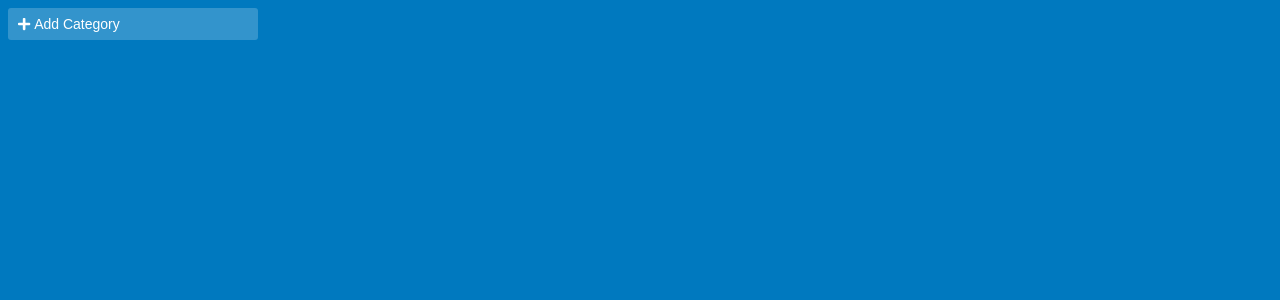
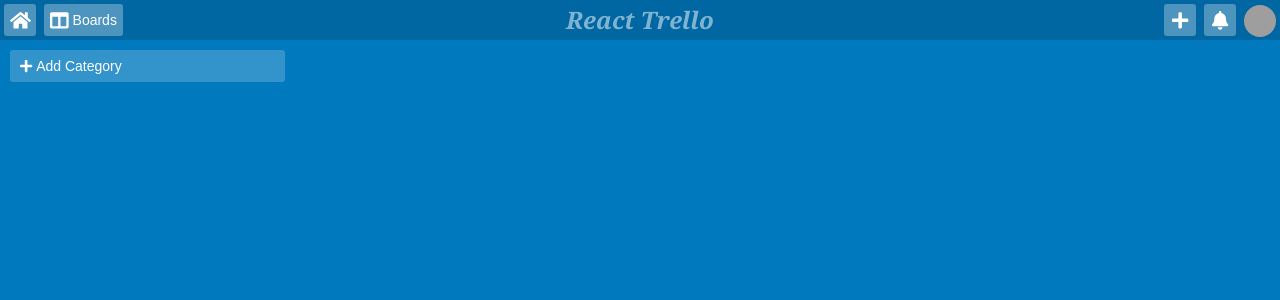
Before and after one commit to ajulienne/kanban, a React (Create React App) app: page /board/1234 in a window 1280 px wide. Shown: the top 300 px of the page. Built offline with nearby package versions, Linux system fonts and the light colour scheme; grey boxes are pictures that could not be loaded.

Commit message:
Add react router and Header components

```diff
--- a/package.json
+++ b/package.json
@@ -19,6 +19,7 @@
     "react-markdown": "^4.3.1",
     "react-modal": "^3.11.2",
     "react-redux": "^7.2.0",
+    "react-router-dom": "^5.1.2",
     "react-scripts": "3.4.0",
     "react-textarea-autosize": "^7.1.2",
     "redux": "^4.0.5"
--- a/src/components/app/App.jsx
+++ b/src/components/app/App.jsx
@@ -5,6 +5,9 @@
 import { moveIssue, moveCategory } from "../../store/actions";
 import { Board } from "../board/Board";
 import produce from "immer";
+
+import { BrowserRouter, Switch, Route, Redirect } from "react-router-dom";
+import Header from "../header/Header";
 
 function App({ categories, issues, moveIssue, moveCategory }) {
   const onDragStart = ({ draggableId, type }) => {
@@ -60,6 +63,10 @@
   };
 
   return (
+    <BrowserRouter>
+      <Header />
+      <Switch>
+        <Route path="/board/:id">
           <DragDropContext onDragEnd={onDragEnd} onDragStart={onDragStart}>
             {categories && (
               <Board
@@ -72,6 +79,12 @@
               />
             )}
           </DragDropContext>
+        </Route>
+        <Route exact path="/">
+          <Redirect to="/board/1234" />
+        </Route>
+      </Switch>
+    </BrowserRouter>
   );
 }
 
--- a/src/components/app/App.scss
+++ b/src/components/app/App.scss
@@ -1,10 +1,3 @@
-.App {
-  display: grid;
-  grid-auto-columns: 250px;
-  grid-auto-flow: column;
-  grid-gap: 10px;
-}
-
 form {
   textarea {
     font-family: Arial, Helvetica, sans-serif;
--- a/src/components/board/Board.jsx
+++ b/src/components/board/Board.jsx
@@ -2,6 +2,7 @@
 import Category from "../category/Category";
 import { Droppable } from "react-beautiful-dnd";
 import AddButton from "../shared/add-button/AddButton";
+import "./Board.scss";
 
 export const Board = ({ categories, issues }) => {
   return (
@@ -12,7 +13,7 @@
     >
       {provided => (
         <div
-          className="App"
+          className="Board"
           {...provided.droppableProps}
           ref={provided.innerRef}
         >
--- /dev/null
+++ b/src/components/board/Board.scss
@@ -0,0 +1,7 @@
+.Board {
+  display: grid;
+  grid-auto-columns: 275px;
+  grid-auto-flow: column;
+  grid-gap: 10px;
+  padding: 10px;
+}
--- /dev/null
+++ b/src/components/header/Header.jsx
@@ -0,0 +1,43 @@
+import React from "react";
+import { Link } from "react-router-dom";
+import { FontAwesomeIcon } from "@fortawesome/react-fontawesome";
+import {
+  faHome,
+  faColumns,
+  faPlus,
+  faBell
+} from "@fortawesome/free-solid-svg-icons";
+import "./Header.scss";
+
+const Header = props => {
+  return (
+    <header>
+      <div id="navigation">
+        <Link to="/" className="button" title="Home">
+          <FontAwesomeIcon icon={faHome} size="lg" />
+        </Link>
+        <button className="button" title="Switch board">
+          <FontAwesomeIcon icon={faColumns} size="lg" /> Boards
+        </button>
+      </div>
+      <div id="logo">
+        <Link to="/" title="React Trello">
+          React Trello
+        </Link>
+      </div>
+      <div id="user-actions">
+        <button className="button" title="Create a new board">
+          <FontAwesomeIcon icon={faPlus} size="lg" />
+        </button>
+        <button className="button notifications" title="Notifications">
+          <FontAwesomeIcon icon={faBell} size="lg" />
+        </button>
+        <button class="avatar" title="User settings">
+          &nbsp;
+        </button>
+      </div>
+    </header>
+  );
+};
+
+export default Header;
--- /dev/null
+++ b/src/components/header/Header.scss
@@ -0,0 +1,82 @@
+header {
+  background-color: rgba(0, 0, 0, 0.15);
+  height: 32px;
+  padding: 4px;
+  display: flex;
+  color: #fff;
+  line-height: 32px;
+
+  #navigation {
+    flex: 1;
+    justify-content: flex-start;
+    a,
+    button {
+      margin-right: 8px;
+    }
+  }
+
+  #logo {
+    flex: 1;
+    justify-content: center;
+    text-align: center;
+    font-size: 24px;
+    font-weight: 600;
+
+    a {
+      font-family: Georgia, "Times New Roman", Times, serif;
+      font-style: italic;
+      opacity: 0.5;
+      &:hover {
+        opacity: 0.8;
+      }
+    }
+  }
+
+  #user-actions {
+    flex: 1;
+    justify-content: flex-end;
+    text-align: right;
+    button {
+      margin-left: 8px;
+    }
+  }
+
+  a {
+    text-decoration: none;
+    color: #fff;
+  }
+  button {
+    cursor: pointer;
+  }
+
+  .avatar {
+    background-image: url("https://picsum.photos/32");
+    border: none;
+    display: inline-block;
+    margin: 0;
+    width: 32px;
+    height: 32px;
+    border-radius: 50px;
+  }
+
+  .button {
+    cursor: pointer;
+    border: none;
+    outline: none;
+    color: #fff;
+    font-size: 1em;
+    height: 100%;
+    min-width: 32px;
+    text-align: center;
+    display: inline-block;
+    background-color: hsla(0, 0%, 100%, 0.3);
+    border-radius: 3px;
+
+    &:hover {
+      background-color: hsla(0, 0%, 100%, 0.2);
+    }
+    &:active {
+      background-color: hsla(0, 0%, 100%, 0.1);
+    }
+  }
+}
--- a/src/components/issue/Issue.jsx
+++ b/src/components/issue/Issue.jsx
@@ -57,7 +57,11 @@
             id={`issue-${data.id}`}
           >
             <div className="wrapper">
-              <div className="issue-title" onClick={openModal}>
+              <div
+                className="issue-title"
+                onClick={openModal}
+                title="Click to see the details of this issue"
+              >
                 {data.title}
                 {data.description && (
                   <div className="indicators">
@@ -67,6 +71,7 @@
               </div>
               <div className="issue-options">
                 <button
+                  title="Delete this issue"
                   className="action"
                   onClick={() => {
                     deleteIssue(data.id);
--- a/src/components/issue/Issue.scss
+++ b/src/components/issue/Issue.scss
@@ -1,7 +1,7 @@
 .issue {
   .wrapper {
     background-color: #fff;
-    padding: 10px;
+    padding: 2px;
     margin: 10px 0;
     border-radius: 3px;
     display: grid;
@@ -13,6 +13,7 @@
     cursor: pointer;
 
     .issue-title {
+      padding: 8px 0 8px 8px;
       .indicators {
         padding-top: 5px;
       }
@@ -23,8 +24,8 @@
     }
 
     .issue-options {
+      padding: 8px;
       z-index: 50;
-      white-space: nowrap;
     }
     &.dragging {
       transform: rotate(2deg);
--- a/src/index.scss
+++ b/src/index.scss
@@ -5,6 +5,7 @@
   color: rgb(23, 43, 77);
   font-size: 14px;
   background-color: rgb(0, 121, 191);
+  margin: 0;
 }
 
 button.action {
```
Also changed, not shown: 1 other file (tests, documents, lock files or other folders). Lines whose indentation alone changed are shown as unchanged.
